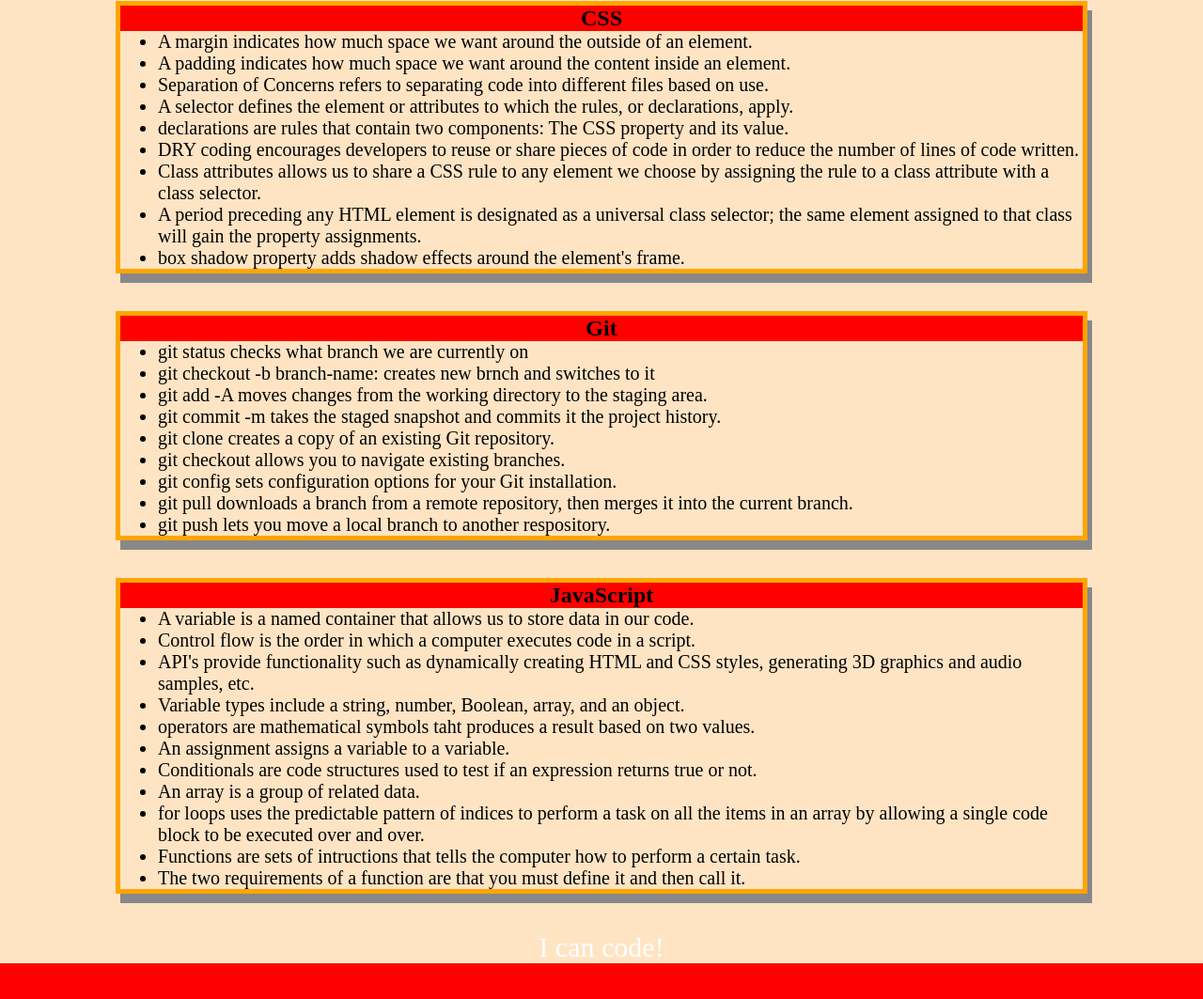
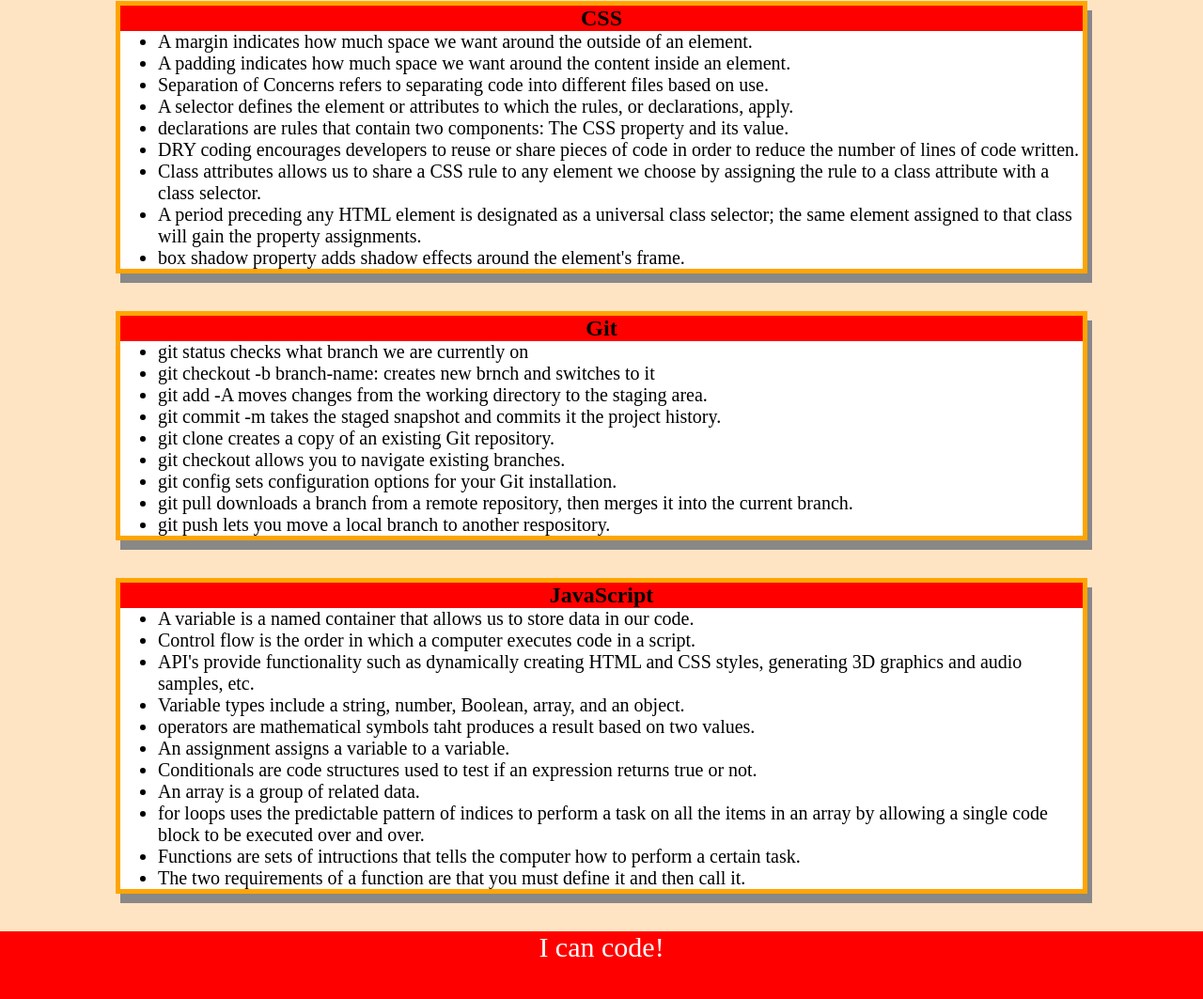
Before and after one commit to DkTitan23/prework-study-guide, a plain HTML site: page index.html in a window 1280 px wide. Shown: the part 581-1644 px from the top of the page at 94% size. Drawn offline with Linux system fonts and the light colour scheme.

Commit message:
changed background color for list items

```diff
--- a/assets/style.css
+++ b/assets/style.css
@@ -29,11 +29,17 @@ img {
 ul {
     padding-left: 40px;
     font-size: 20px;
+    background-color: white;
+}
+
+li {
+   background-color: white;
 }
 
 p {
     text-align: center;
     font-size: 30px;
+    background-color: red;
   }
 
   .card {
```
